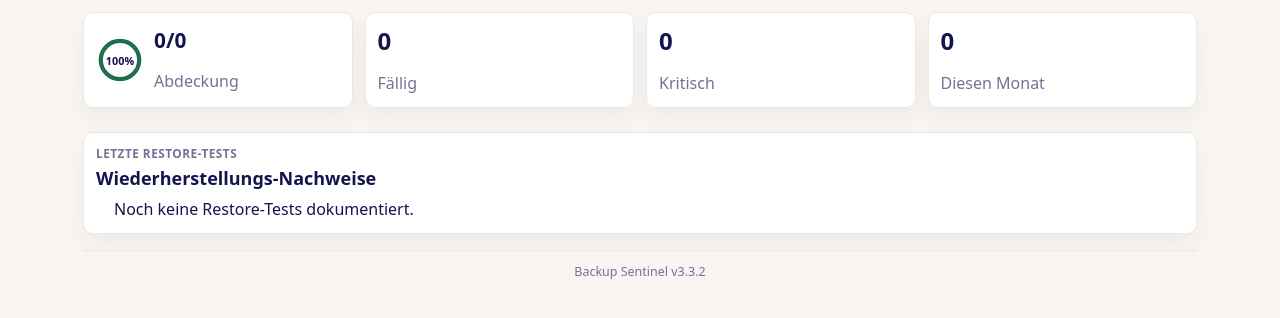
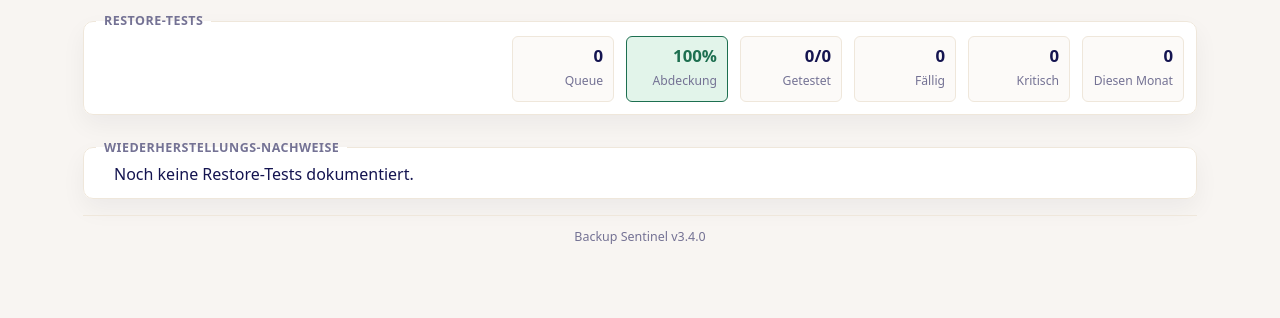
Before and after one commit to wvogel/backup-sentinel, a FastAPI app: page / in a window 1280 px wide. Shown: the part 43-361 px from the top of the page. Run offline with FastAPI, Linux system fonts and the light colour scheme; parts of the project's set-up code (start-up, migrations or seed data) failed here and were passed over; some libraries are stand-ins or nearby versions.

Commit message:
feat(dashboard): one Restore tests box like a cluster row; runs log order (v3.4.0)
- Six right-aligned tiles as wide as the cluster rows' (queue, coverage,
  tested, due, critical, this month); running restore ring + details
  left, restore-server rings right; whole box links to /restore
- Section headings break the top border (Restore tests, Recovery evidence)
- No underline on linked text
- Runs log: queued (drainer order), then running, then finished newest first
- /restore page title like the other pages

Co-Authored-By: Claude Opus 5.5 <noreply@anthropic.com>

```diff
--- a/app/config.py
+++ b/app/config.py
@@ -13,7 +13,7 @@ DATABASE_URL = os.getenv(
 _raw_app_url = os.getenv("APP_URL", "")
 APP_BASE_URL = _raw_app_url.replace("http://", "https://", 1) if _raw_app_url.startswith("http://") else _raw_app_url
 DEFAULT_TIMEZONE = os.getenv("BSENTINEL_DEFAULT_TIMEZONE", "Europe/Berlin")
-APP_VERSION = "v3.3.2"
+APP_VERSION = "v3.4.0"
 LOGOUT_URL = os.getenv("BSENTINEL_LOGOUT_URL", "/oauth2/sign_out")
 BRAND_LOGO_LIGHT_URL = os.getenv("BSENTINEL_BRAND_LOGO_LIGHT_URL") or ""
 BRAND_LOGO_DARK_URL = os.getenv("BSENTINEL_BRAND_LOGO_DARK_URL") or ""
--- a/app/i18n/de.json
+++ b/app/i18n/de.json
@@ -36,10 +36,10 @@
   "dashboard.title": "Übersicht | Backup Sentinel",
   "dashboard.restore_group": "Restore-Tests",
   "dashboard.restore_coverage": "Abdeckung",
+  "dashboard.restore_tested": "Getestet",
   "dashboard.restore_overdue": "Fällig",
   "dashboard.restore_critical": "Kritisch",
   "dashboard.restore_month": "Diesen Monat",
-  "dashboard.last_restore_tests": "Letzte Restore-Tests",
   "dashboard.recovery_evidence": "Wiederherstellungs-Nachweise",
   "dashboard.last_sync_success": "Letzter erfolgreicher Sync:",
   "dashboard.never_synced_short": "noch nie",
@@ -526,6 +526,7 @@
   "errors.cluster_already_registered": "Cluster bereits registriert. Neues Enrollment-Secret in den Einstellungen generieren.",
   "restore.tab": "Restore-Server",
   "restore.nav": "Restore-Tests",
+  "restore.title": "Restore-Tests | Backup Sentinel",
   "restore.server_config": "PVE-Restore Konfiguration",
   "restore.server_hint": "Dedizierter Scratch-Server für automatische Restore-Tests. Nur lokale PBS-Datastores; alles hier wird nach dem Test restlos abgeräumt.",
   "restore.grp_api": "API-Zugang",
--- a/app/i18n/en.json
+++ b/app/i18n/en.json
@@ -36,10 +36,10 @@
   "dashboard.title": "Overview | Backup Sentinel",
   "dashboard.restore_group": "Restore tests",
   "dashboard.restore_coverage": "Coverage",
+  "dashboard.restore_tested": "Tested",
   "dashboard.restore_overdue": "Due",
   "dashboard.restore_critical": "Critical",
   "dashboard.restore_month": "This month",
-  "dashboard.last_restore_tests": "Recent restore tests",
   "dashboard.recovery_evidence": "Recovery evidence",
   "dashboard.last_sync_success": "Last successful sync:",
   "dashboard.never_synced_short": "never",
@@ -526,6 +526,7 @@
   "errors.cluster_already_registered": "Cluster already registered. Generate a new enrollment secret in the settings.",
   "restore.tab": "Restore server",
   "restore.nav": "Restore tests",
+  "restore.title": "Restore tests | Backup Sentinel",
   "restore.server_config": "PVE-Restore configuration",
   "restore.server_hint": "Dedicated scratch server for automated restore tests. Local PBS datastores only; everything here is wiped after each test.",
   "restore.grp_api": "API access",
--- a/static/js/restore-progress.js
+++ b/static/js/restore-progress.js
@@ -1,9 +1,11 @@
 // Live-refresh the running-restore card on /restore. Polls unconditionally
 // while on the page — so a restore that starts *after* the page loaded (the
 // queue wasn't active yet) still shows up without a manual reload — and updates
-// progress in place once its card is present.
+// progress in place once its card is present. The dashboard shows the same
+// card for the one running restore and polls only while it is there.
 (function () {
-  if (location.pathname !== "/restore") return;
+  const onDashboard = location.pathname === "/";
+  if (location.pathname !== "/restore" && !(onDashboard && document.querySelector(".running-card"))) return;
   const url = "/restore/progress.json";
 
   function setArc(sel, pct) {
@@ -44,7 +46,8 @@
       return; // transient; try again next tick
     }
     updateIoRings(data.io);
-    const running = data.running || [];
+    // The dashboard card shows only the first running restore.
+    const running = onDashboard ? (data.running || []).slice(0, 1) : data.running || [];
     const runningIds = running
       .map((r) => String(r.id))
       .sort()
--- a/static/style.css
+++ b/static/style.css
@@ -1066,7 +1066,9 @@ pre {
 .cluster-row-stats {
   display: grid;
   grid-auto-flow: column;
-  grid-auto-columns: minmax(80px, 1fr); /* all as wide as the widest */
+  /* All as wide as the widest; the dashboard sets --stat-w so every row's
+     tiles (restore box and clusters) share one width. */
+  grid-auto-columns: var(--stat-w, minmax(80px, 1fr));
   gap: var(--gap);
   flex: none;
 }
@@ -2100,7 +2102,6 @@ button.log-dialog-btn svg { width: 18px; height: 18px; }
 }
 .cluster-name-link:hover {
   color: var(--ok);
-  text-decoration: underline;
 }
 
 /* ── Lightbox ────────────────────────────────────────────────────────── */
@@ -2410,24 +2411,6 @@ details[open] > .encryption-alert-summary::before {
 .encryption-alert-body {
   border-top: 1px solid var(--line);
   padding: 0 var(--pad-card) var(--pad-card);
-}
-
-/* ── Restore coverage ring ───────────────────────────────────────────── */
-.kpi-ring-card {
-  display: flex;
-  align-items: center;
-}
-.kpi-ring-row {
-  display: flex;
-  align-items: center;
-  gap: 10px;
-}
-.kpi-ring {
-  flex-shrink: 0;
-}
-.summary-card .kpi-ring-value {
-  font-size: 1.3rem;
-  margin: 0;
 }
 
 /* ── Toggle switch ───────────────────────────────────────────────────── */
@@ -3609,18 +3592,47 @@ html[data-theme="dark"] .node-filter-button.is-active {
   .settings-cluster-sublist { margin-right: 0; }
 }
 
+/* — Dashboard sections: card box, heading breaking the top border — */
+.dash-section {
+  min-width: 0;
+  margin: 0 0 var(--gap);
+  padding: 6px var(--pad-card) var(--pad-card);
+  background: var(--panel);
+  border: 1px solid var(--line);
+  border-radius: var(--radius-card);
+  box-shadow: var(--shadow);
+}
+.dash-section > legend {
+  padding: 0 8px;
+  font-size: 0.78rem;
+  font-weight: 700;
+  text-transform: uppercase;
+  letter-spacing: 0.04em;
+  color: var(--muted);
+}
+
 /* — Dashboard restore-server status: queue state (column card) left, rings right,
      all built from .store-ring-card so they read exactly like /restore. — */
 .restore-server-card {
-  display: flex;
-  align-items: center;
-  gap: 24px;
-  flex-wrap: wrap;
-  padding: 18px;
-}
-.rss-queue { color: inherit; text-decoration: none; }
-.rss-queue:hover .store-ring-label { text-decoration: underline; }
-.rss-rings { margin-left: auto; }
+  display: grid;
+  grid-template-columns: minmax(0, 1fr) auto;
+  align-items: center;
+  gap: var(--gap) 24px;
+}
+.restore-server-card > .cluster-row-stats { grid-column: 1 / -1; justify-self: end; }
+.restore-server-card > .rss-queue { justify-self: start; }
+/* The whole box is the link to /restore: hover like a cluster row. */
+.dash-section-link { display: block; color: inherit; }
+.dash-section-link > .dash-section { transition: border-color 0.15s, box-shadow 0.15s; }
+.dash-section-link:hover > .dash-section {
+  border-color: var(--accent);
+  box-shadow: 0 4px 16px rgba(20, 20, 80, 0.1);
+}
+/* Running restore: /restore's ring + details, without that page's row rule. */
+.restore-server-card .running-card { padding: 0; border-top: 0; min-width: 0; }
+.restore-server-card .running-info { min-width: 0; }
+.restore-server-card .running-info > * { overflow: hidden; text-overflow: ellipsis; white-space: nowrap; }
+.rss-rings { margin-top: 0; justify-content: flex-end; }
 .rss-queue .queue-glyph {
   width: 72px;
   height: 72px;
@@ -3636,8 +3648,8 @@ html[data-theme="dark"] .node-filter-button.is-active {
   animation: queue-spin 1.6s linear infinite;
 }
 @media (max-width: 760px) {
-  .restore-server-card { gap: 16px; }
-  .rss-rings { margin-left: 0; }
+  .restore-server-card { grid-template-columns: minmax(0, 1fr); gap: 16px; }
+  .rss-rings { justify-content: flex-start; }
 }
 
 /* — /restore queue pause/resume as a ring control — */
--- a/templates/dashboard.html
+++ b/templates/dashboard.html
@@ -5,57 +5,70 @@
 {% import "_storage_icons.html" as sicons with context %}
 {% set recovery_type_labels = {"full": t('cluster.recovery_full'), "partial": t('cluster.recovery_partial'), "file": t('cluster.recovery_file')} %}
 
-{# ── Restore-Tests KPI group ─────────────────────────────────────────── #}
-<section class="summary-grid report-grid">
-  {# Restore-test coverage as a ring KPI #}
-  <div class="summary-card kpi-ring-card">
-    <div class="kpi-ring-row">
-      <svg class="kpi-ring" viewBox="0 0 40 40" width="48" height="48">
-        <circle cx="20" cy="20" r="16" fill="none" stroke="var(--line)" stroke-width="3.5"/>
-        <circle cx="20" cy="20" r="16" fill="none"
-                stroke="{% if restore_coverage.pct >= 80 %}var(--ok){% elif restore_coverage.pct >= 50 %}var(--warn){% else %}var(--critical){% endif %}"
-                stroke-width="3.5" stroke-linecap="round"
-                stroke-dasharray="{{ (restore_coverage.pct / 100 * 100.53)|round(1) }} 100.53"
-                transform="rotate(-90 20 20)"/>
-        <text x="20" y="20" text-anchor="middle" dominant-baseline="central"
-              fill="var(--ink)" font-size="9" font-weight="700">{{ restore_coverage.pct|int }}%</text>
-      </svg>
-      <div>
-        <h3 class="kpi-ring-value">{{ restore_coverage.ok }}/{{ restore_coverage.required }}</h3>
-        <p class="muted">{{ t('dashboard.restore_coverage') }}</p>
+{# ── Restore tests: one box, heading in the border — KPI tiles on top like a
+   cluster row's; below, the running restore left, utilization rings right. ── #}
+{%- set rc = restore_coverage %}
+{%- set cov_cls = 'is-ok' if rc.pct >= 80 else ('is-warn' if rc.pct >= 50 else 'is-critical') %}
+{%- set rp = restore_panel %}
+{#- The whole box links to /restore (an <a> around it; nothing inside is interactive). #}
+<a class="dash-section-link" href="/restore">
+<fieldset class="dash-section restore-server-card">
+  <legend>{{ t('dashboard.restore_group') }}</legend>
+  {#- Six tiles, as many and as wide as a cluster row's, right-aligned on top. #}
+  <div class="cluster-row-stats">
+    <div class="cluster-stat">
+      <strong>{{ rp.queued if rp else 0 }}</strong>
+      <span>{{ t('restore.queue') }}</span>
+    </div>
+    <div class="cluster-stat {{ cov_cls }}">
+      <strong>{{ rc.pct|int }}%</strong>
+      <span>{{ t('dashboard.restore_coverage') }}</span>
+    </div>
+    <div class="cluster-stat">
+      <strong>{{ rc.ok }}/{{ rc.required }}</strong>
+      <span>{{ t('dashboard.restore_tested') }}</span>
+    </div>
+    <div class="cluster-stat {{ 'is-warn' if compliance_summary.restore_overdue }}">
+      <strong>{{ compliance_summary.restore_overdue }}</strong>
+      <span>{{ t('dashboard.restore_overdue') }}</span>
+    </div>
+    <div class="cluster-stat {{ 'is-critical' if compliance_summary.restore_critical }}">
+      <strong>{{ compliance_summary.restore_critical }}</strong>
+      <span>{{ t('dashboard.restore_critical') }}</span>
+    </div>
+    <div class="cluster-stat">
+      <strong>{{ compliance_summary.tested_this_month }}</strong>
+      <span>{{ t('dashboard.restore_month') }}</span>
     </div>
   </div>
+  {% if rp and rp.run %}
+  {#- Same ring and details as /restore's running card, live via restore-progress.js. #}
+  {%- set run = rp.run %}
+  {%- set pct = run.percent or 0 %}
+  <div class="running-card" data-run-id="{{ run.id }}">
+    <div class="store-ring ring-ok running-ring" style="--pct: {{ pct }}"><div class="ring-center"><strong class="js-run-pct">{{ pct }}%</strong></div></div>
+    <div class="running-info">
+      <strong>{{ (run.cluster_name ~ ':' ~ run.vm_name) if run.vm_name else ('VM ' ~ (run.vmid_src or run.vm_id)) }}</strong>
+      <span class="muted js-run-phase">{{ t('restore.phase_' ~ run.phase) if run.phase else t('restore.phase_restoring') }}</span>
+      <span class="muted js-run-progress">
+        {%- if run.bytes_done %}{{ run.bytes_done|size_coarse }} {{ t('restore.read_label') }}{% endif %}
+        {%- if run.throughput_bps %} · {{ run.throughput_bps|size_coarse }}/s{% endif %}</span>
+      {%- set _eta = run|restore_eta %}
+      <span class="run-eta js-run-eta" data-eta-label="{{ t('restore.eta_label') }}"{% if not _eta %} hidden{% endif %}>{{ (t('restore.eta_label') ~ ' ' ~ _eta) if _eta else '' }}</span>
     </div>
-
-  <div class="summary-card">
-    <h3>{{ compliance_summary.restore_overdue }}</h3>
-    <p class="muted">{{ t('dashboard.restore_overdue') }}</p>
   </div>
-  <div class="summary-card">
-    <h3>{{ compliance_summary.restore_critical }}</h3>
-    <p class="muted">{{ t('dashboard.restore_critical') }}</p>
-  </div>
-  <div class="summary-card">
-    <h3>{{ compliance_summary.tested_this_month }}</h3>
-    <p class="muted">{{ t('dashboard.restore_month') }}</p>
-  </div>
-</section>
-
-{# ── Restore-server status: one card, queue state left + utilization rings ─── #}
-{% if restore_panel %}
-{%- set rp = restore_panel %}
+  {% elif rp %}
   {%- set qcls = 'paused' if rp.paused else ('running' if rp.state in ['running', 'queued'] else 'idle') %}
-<section class="summary-grid">
-  <div class="summary-card restore-server-card">
-    <a class="rss-queue store-ring-card" href="/restore">
+  <div class="rss-queue store-ring-card">
     <span class="queue-glyph queue-{{ qcls }}" aria-hidden="true"><svg class="queue-icon" viewBox="0 0 24 24" fill="none" stroke="currentColor" stroke-width="2.4" stroke-linecap="round" stroke-linejoin="round"><path d="M3 2v6h6"/><path d="M3 13a9 9 0 103-7.7L3 8"/></svg></span>
     <div class="store-ring-label">
       {% if rp.paused %}{{ t('restore.queue_paused') }}
-        {% elif rp.run %}VM {{ rp.run.vm_id }} · {{ rp.run.percent or 0 }}%{% if rp.run.eta %} · ETA {{ rp.run.eta|datetime_local }}{% endif %}
       {% elif rp.queued %}{{ t('restore.queued_waiting', n=rp.queued) }}
       {% else %}{{ t('restore.queue_idle') }}{% endif %}
     </div>
-    </a>
+  </div>
+  {% endif %}
+  {% if rp %}
   {% if rp.ram_total %}
   <div class="store-rings rss-rings">
     {%- set rused = (rp.ram_total - rp.ram_free) if rp.ram_free is not none else 0 %}
@@ -77,9 +90,9 @@
   {% else %}
   <p class="muted">{{ t('restore.host_unreachable') }}</p>
   {% endif %}
-  </div>
-</section>
   {% endif %}
+</fieldset>
+</a>
 
 <section class="cluster-list">
   {% for cluster in clusters %}
@@ -139,13 +152,8 @@
   {% endfor %}
 </section>
 
-<section class="table-card">
-  <div class="section-head">
-    <div>
-      <p class="eyebrow">{{ t('dashboard.last_restore_tests') }}</p>
-      <h2>{{ t('dashboard.recovery_evidence') }}</h2>
-    </div>
-  </div>
+<fieldset class="dash-section">
+  <legend>{{ t('dashboard.recovery_evidence') }}</legend>
   <ul class="plain-list">
     {% for restore in restore_tests %}
     <li>
@@ -157,5 +165,22 @@
     <li class="muted">{{ t('dashboard.no_restore_tests') }}</li>
     {% endfor %}
   </ul>
-</section>
+</fieldset>
+<script>
+  // One tile width for every row (restore box and clusters): the widest tile's.
+  (function () {
+    const root = document.documentElement;
+    function equalize() {
+      root.style.removeProperty("--stat-w");
+      let w = 0;
+      document.querySelectorAll(".cluster-row-stats > *").forEach((el) => {
+        w = Math.max(w, el.getBoundingClientRect().width);
+      });
+      if (w) root.style.setProperty("--stat-w", Math.ceil(w) + "px");
+    }
+    equalize();
+    if (document.fonts) document.fonts.ready.then(equalize);
+    window.addEventListener("resize", equalize);
+  })();
+</script>
 {% endblock %}
--- a/templates/restore.html
+++ b/templates/restore.html
@@ -1,5 +1,5 @@
 {% extends "base.html" %}
-{% block title %}{{ t('restore.nav') }}{% endblock %}
+{% block title %}{{ t('restore.title') }}{% endblock %}
 {% block content %}
 {% import "_storage_icons.html" as sicons with context %}
 
```
Also changed, not shown: app/db_restore.py (+5 -2 lines), docs/user-docs-de.md (+12 -6 lines), docs/user-docs-en.md (+12 -6 lines), tests/test_restore_db.py (+12 -0 lines), CHANGELOG.md, README.md. Lines whose indentation alone changed are shown as unchanged.
